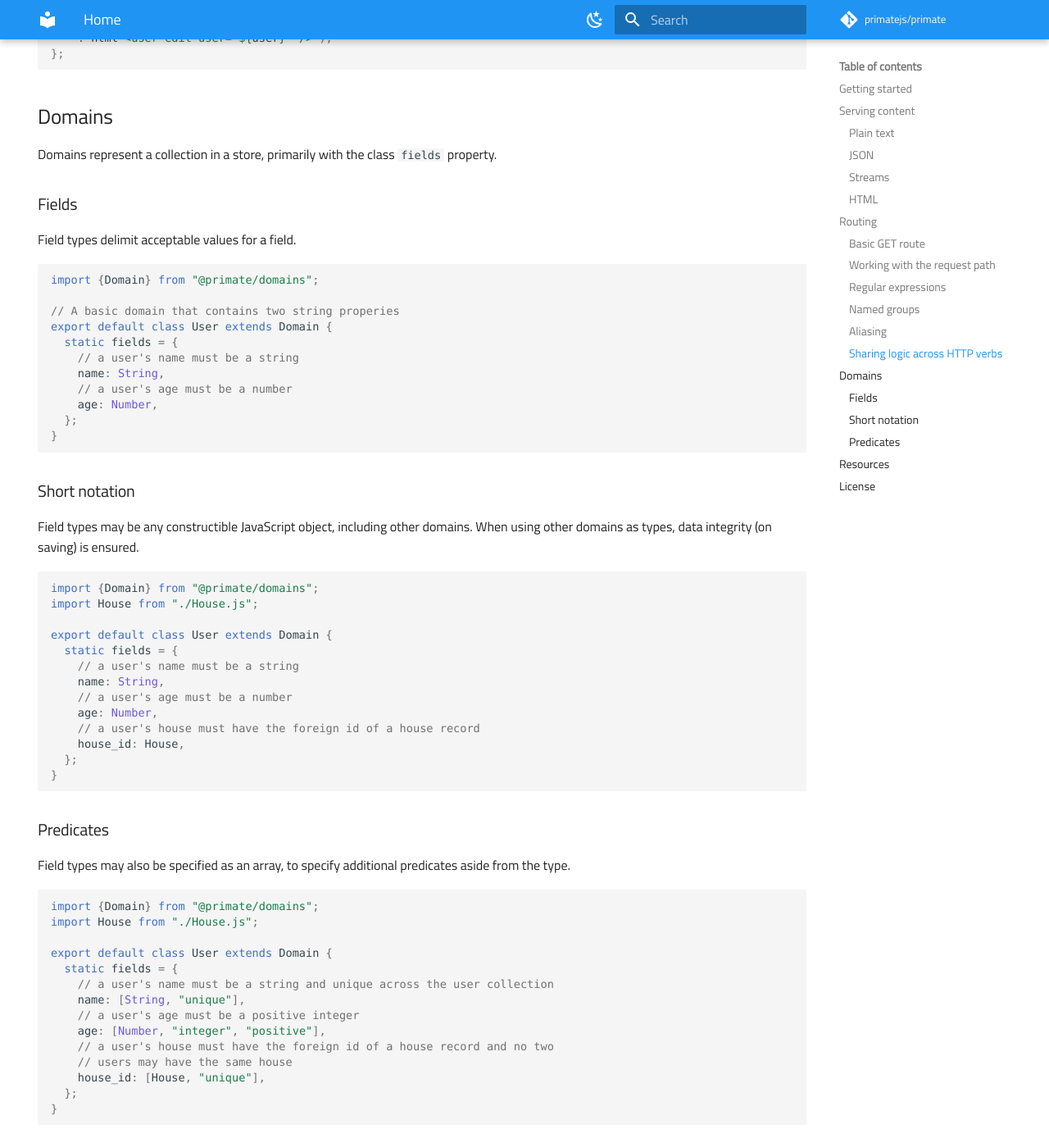
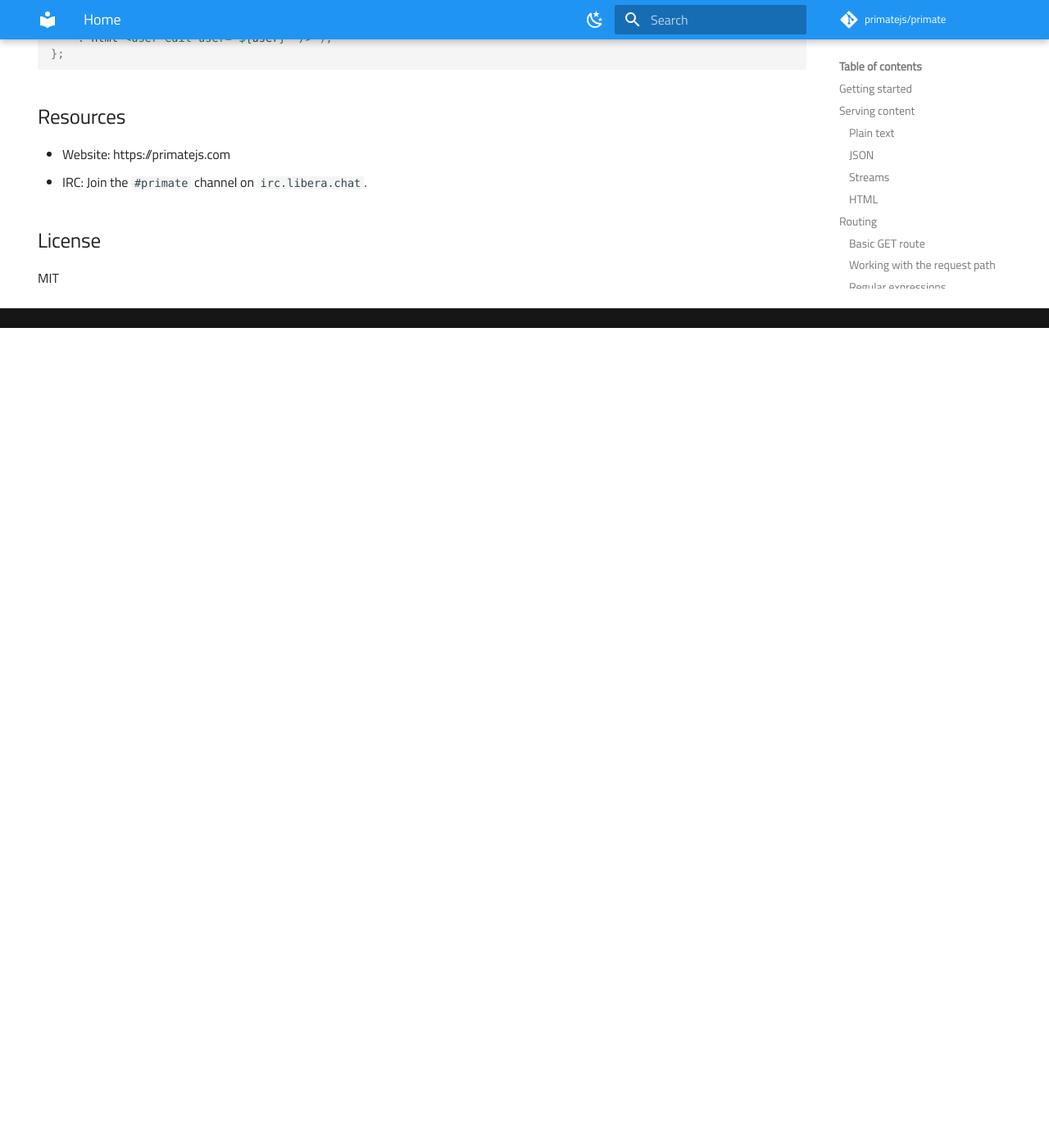
Before and after one commit to phaleth/primatejs-website, an MkDocs documentation site: the page built from docs/index.md, in a window 1280 px wide and 1400 px high, scrolled down 3556 px. Shown: the whole window at 82% size. Built offline with MkDocs 1.6.1 and Material for MkDocs 9.7.7, drawn with Linux system fonts in a browser that asks for light colours; comment, search, counter and statistics services are not loaded; after the commit the page ends 3956 px from its top, so only the background shows below that.

Commit message:
remove outdated info

````diff
--- a/docs/index.md
+++ b/docs/index.md
@@ -191,77 +191,6 @@ export default router => {
 
 ```
 
-## Domains
-
-Domains represent a collection in a store, primarily with the class `fields`
-property.
-
-### Fields
-
-Field types delimit acceptable values for a field.
-
-```js
-import {Domain} from "@primate/domains";
-
-// A basic domain that contains two string properies
-export default class User extends Domain {
-  static fields = {
-    // a user's name must be a string
-    name: String,
-    // a user's age must be a number
-    age: Number,
-  };
-}
-
-
-```
-
-### Short notation
-
-Field types may be any constructible JavaScript object, including other
-domains. When using other domains as types, data integrity (on saving) is
-ensured.
-
-```js
-import {Domain} from "@primate/domains";
-import House from "./House.js";
-
-export default class User extends Domain {
-  static fields = {
-    // a user's name must be a string
-    name: String,
-    // a user's age must be a number
-    age: Number,
-    // a user's house must have the foreign id of a house record
-    house_id: House,
-  };
-}
-
-```
-
-### Predicates
-
-Field types may also be specified as an array, to specify additional predicates
-aside from the type.
-
-```js
-import {Domain} from "@primate/domains";
-import House from "./House.js";
-
-export default class User extends Domain {
-  static fields = {
-    // a user's name must be a string and unique across the user collection
-    name: [String, "unique"],
-    // a user's age must be a positive integer
-    age: [Number, "integer", "positive"],
-    // a user's house must have the foreign id of a house record and no two
-    // users may have the same house
-    house_id: [House, "unique"],
-  };
-}
-
-```
-
 ## Resources
 
 * Website: https://primatejs.com
````
Also changed, not shown: docs/modules/deployment/esbuild.md (deleted, +0 -31 lines), docs/modules/index.md (deleted, +0 -4 lines), docs/modules/stores/file.md (deleted, +0 -31 lines), docs/modules/stores/json.md (deleted, +0 -40 lines), docs/modules/stores/mongodb.md (deleted, +0 -39 lines).
